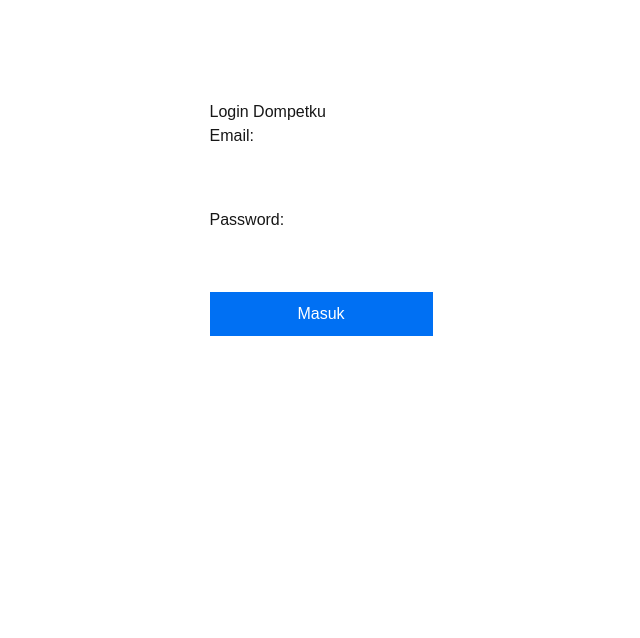
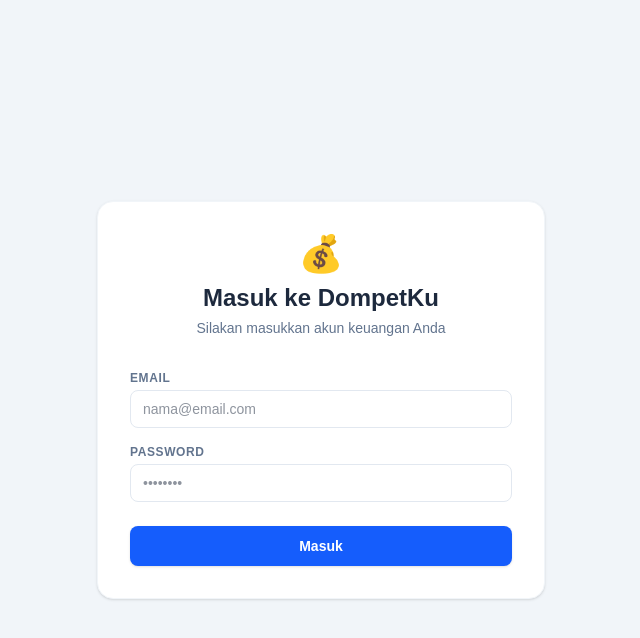
Before and after one commit to alfindevin/dompetkuapp, a Next.js app: page /login in a window 1280 px wide. Shown: the top 638 px of the page, without its empty margins (319-959 px from the left). Built offline with nearby package versions, Linux system fonts and the light colour scheme.

Commit message:
Update page.tsx

```diff
--- a/app/login/page.tsx
+++ b/app/login/page.tsx
@@ -22,43 +22,58 @@
     if (error) {
       alert('Gagal login: ' + error.message);
     } else {
-      router.push('/'); // Mengarahkan ke halaman utama setelah sukses login
+      router.push('/');
     }
     setLoading(false);
   };
 
   return (
-    <div style={{ maxWidth: 400, margin: '80px auto', padding: 20, fontFamily: 'sans-serif' }}>
-      <h2>Login Dompetku</h2>
-      <form onSubmit={handleLogin}>
-        <div style={{ marginBottom: 15 }}>
-          <label style={{ display: 'block', marginBottom: 5 }}>Email:</label>
+    <div className="min-h-screen bg-slate-100 flex items-center justify-center p-4">
+      <div className="max-w-md w-full bg-white rounded-2xl shadow-sm border border-slate-100 p-8">
+
+        {/* Header Logo / Judul */}
+        <div className="text-center mb-8">
+          <span className="text-4xl">💰</span>
+          <h2 className="text-2xl font-bold text-slate-800 mt-2">Masuk ke DompetKu</h2>
+          <p className="text-sm text-slate-500 mt-1">Silakan masukkan akun keuangan Anda</p>
+        </div>
+
+        {/* Form Login */}
+        <form onSubmit={handleLogin} className="space-y-4">
+          <div>
+            <label className="block text-xs font-semibold text-slate-500 mb-1 uppercase tracking-wider">Email</label>
             <input
               type="email"
               value={email}
               onChange={(e) => setEmail(e.target.value)}
               required
-            style={{ width: '100%', padding: 8, boxSizing: 'border-box' }}
+              placeholder="nama@email.com"
+              className="w-full px-3 py-2 border border-slate-200 rounded-lg text-sm focus:outline-none focus:ring-2 focus:ring-blue-600 text-slate-800"
             />
           </div>
-        <div style={{ marginBottom: 15 }}>
-          <label style={{ display: 'block', marginBottom: 5 }}>Password:</label>
+
+          <div>
+            <label className="block text-xs font-semibold text-slate-500 mb-1 uppercase tracking-wider">Password</label>
             <input
               type="password"
               value={password}
               onChange={(e) => setPassword(e.target.value)}
               required
-            style={{ width: '100%', padding: 8, boxSizing: 'border-box' }}
+              placeholder="••••••••"
+              className="w-full px-3 py-2 border border-slate-200 rounded-lg text-sm focus:outline-none focus:ring-2 focus:ring-blue-600 text-slate-800"
             />
           </div>
+
           <button
             type="submit"
             disabled={loading}
-          style={{ width: '100%', padding: '10px', background: '#0070f3', color: '#fff', border: 'none', cursor: 'pointer' }}
+            className="w-full bg-blue-600 text-white py-2.5 rounded-lg font-semibold hover:bg-blue-700 transition text-sm shadow-sm disabled:opacity-50 mt-2"
           >
             {loading ? 'Memproses...' : 'Masuk'}
           </button>
         </form>
+
+      </div>
     </div>
   );
 }
```
Lines whose indentation alone changed are shown as unchanged.
